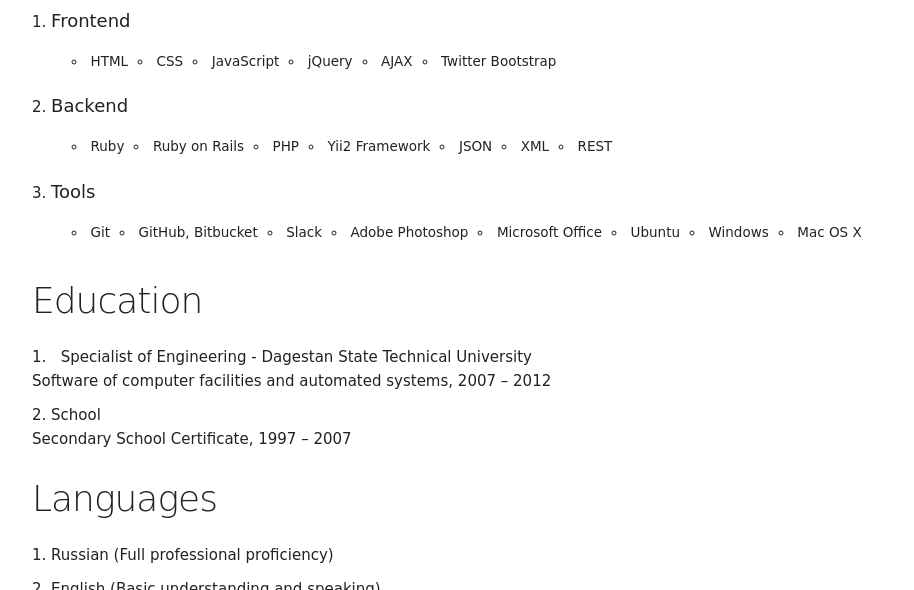
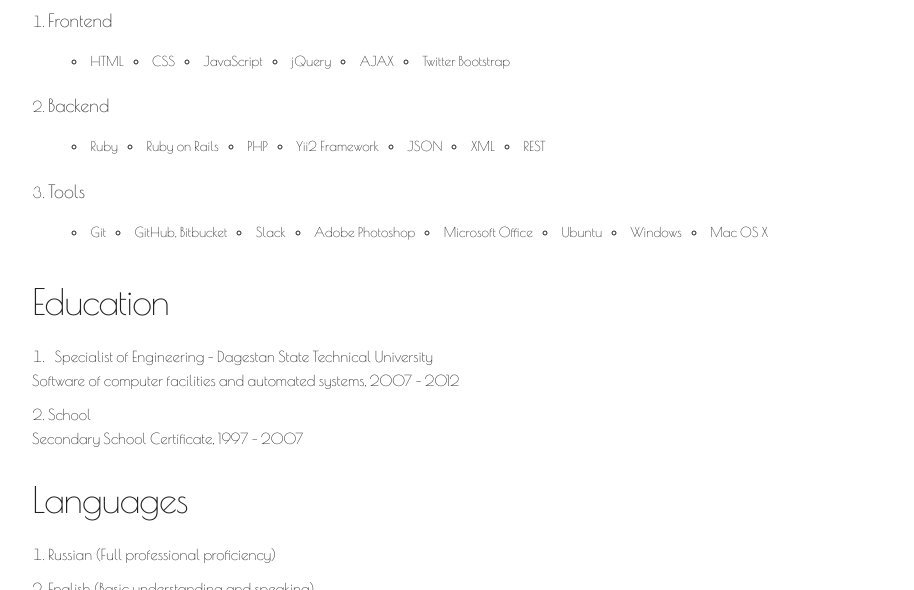
Before and after one commit to rabadan/cv, a plain HTML site: page index.html in a window 1280 px wide. Shown: the part 602-1192 px from the top of the page, without its empty margins (128-1042 px from the left). Drawn offline with nearby package versions, Linux system fonts and the light colour scheme.

Commit message:
fix index.html and create gitignore

```diff
--- a/index.html
+++ b/index.html
@@ -8,7 +8,7 @@
 
   <meta name="viewport" content="width=device-width, initial-scale=1">
 
-  <link href="//fonts.googleapis.com/css?family=Raleway:400,300,600" rel="stylesheet" type="text/css">
+  <link href="https://fonts.googleapis.com/css?family=Poiret+One" rel="stylesheet">
 
   <link rel="stylesheet" href="css/normalize.css">
   <link rel="stylesheet" href="css/skeleton.css">
```
Also changed, not shown: 1 other file.
